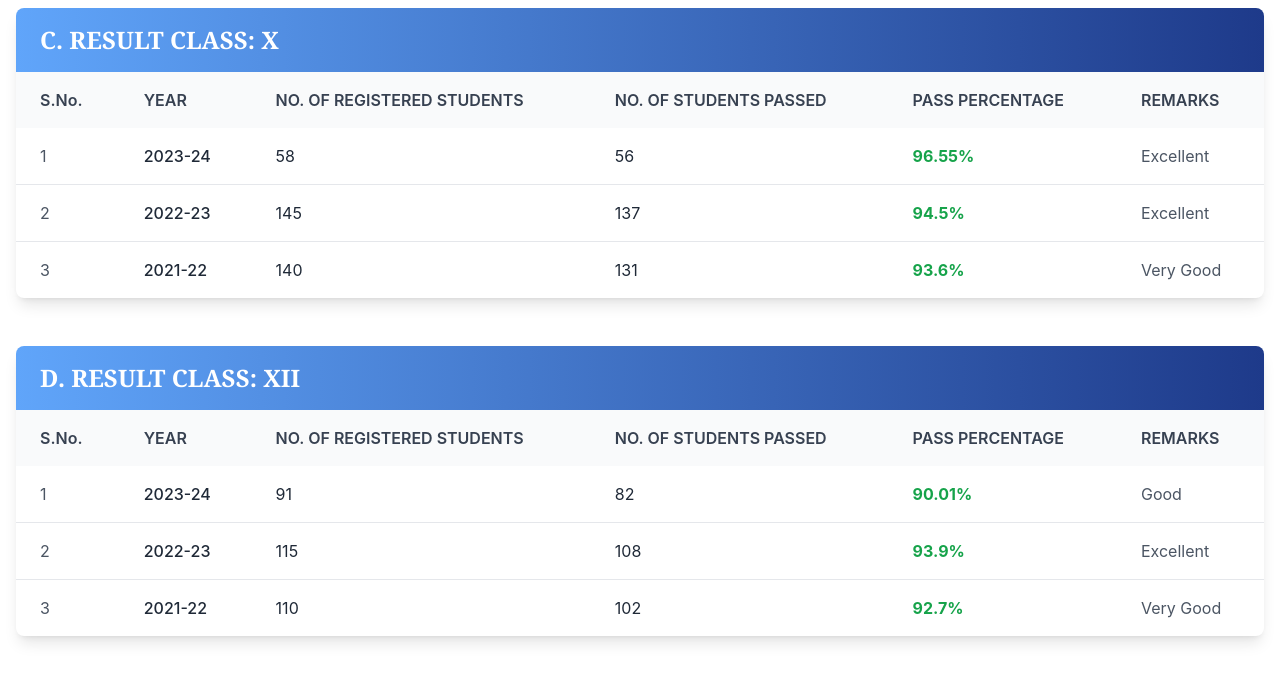
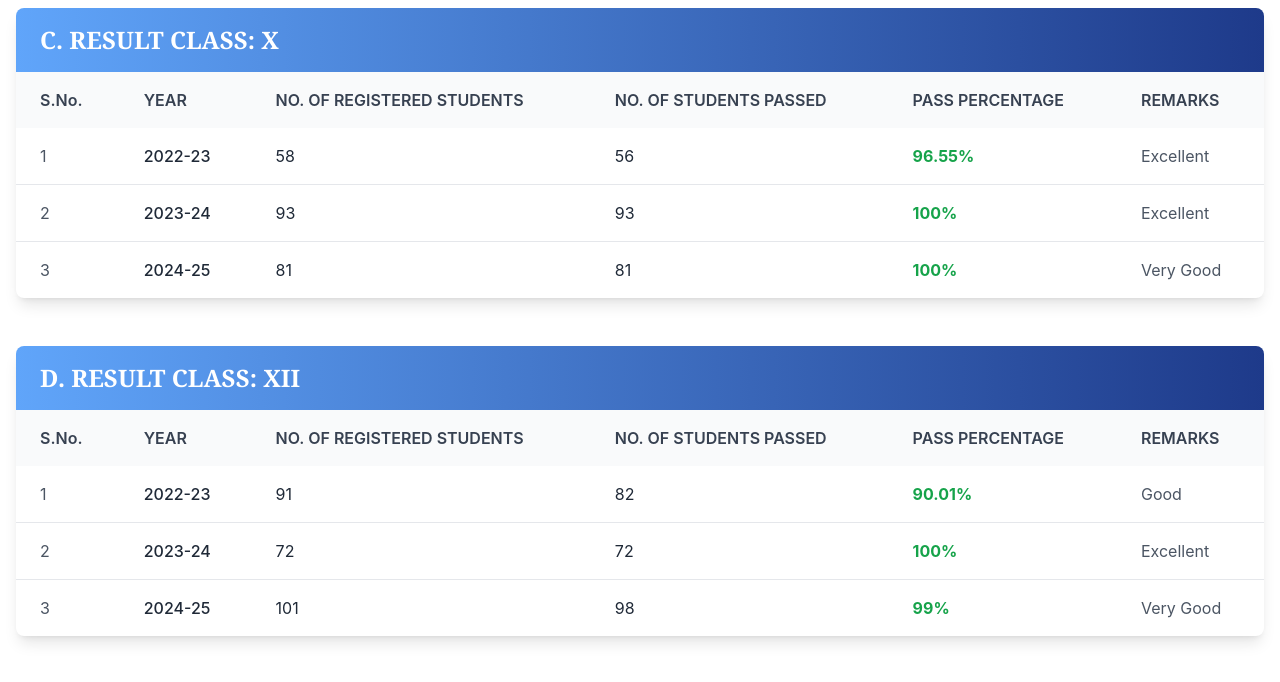
Before and after one commit to Tanisha-987/BITS, a React (Create React App) app: page /mandatory-disclosures in a window 1280 px wide. Shown: the part 1880-2562 px from the top of the page. Built offline with nearby package versions, Linux system fonts and the light colour scheme; the HTML template or start-up script is replaced by a standard one.

Commit message:
update marks

```diff
--- a/src/pages/MandatoryDisclosures.js
+++ b/src/pages/MandatoryDisclosures.js
@@ -633,7 +633,7 @@ const MandatoryDisclosures = () => {
                 <tbody className="divide-y divide-gray-200">
                   <tr className="hover:bg-gray-50">
                     <td className="px-6 py-4 text-gray-600">1</td>
-                    <td className="px-6 py-4 text-gray-800 font-medium">2023-24</td>
+                    <td className="px-6 py-4 text-gray-800 font-medium">2022-23</td>
                     <td className="px-6 py-4 text-gray-800">58</td>
                     <td className="px-6 py-4 text-gray-800">56</td>
                     <td className="px-6 py-4 text-green-600 font-bold">96.55%</td>
@@ -641,18 +641,18 @@ const MandatoryDisclosures = () => {
                   </tr>
                   <tr className="hover:bg-gray-50">
                     <td className="px-6 py-4 text-gray-600">2</td>
-                    <td className="px-6 py-4 text-gray-800 font-medium">2022-23</td>
-                    <td className="px-6 py-4 text-gray-800">145</td>
-                    <td className="px-6 py-4 text-gray-800">137</td>
-                    <td className="px-6 py-4 text-green-600 font-bold">94.5%</td>
+                    <td className="px-6 py-4 text-gray-800 font-medium">2023-24</td>
+                    <td className="px-6 py-4 text-gray-800">93</td>
+                    <td className="px-6 py-4 text-gray-800">93</td>
+                    <td className="px-6 py-4 text-green-600 font-bold">100%</td>
                     <td className="px-6 py-4 text-gray-600">Excellent</td>
                   </tr>
                   <tr className="hover:bg-gray-50">
                     <td className="px-6 py-4 text-gray-600">3</td>
-                    <td className="px-6 py-4 text-gray-800 font-medium">2021-22</td>
-                    <td className="px-6 py-4 text-gray-800">140</td>
-                    <td className="px-6 py-4 text-gray-800">131</td>
-                    <td className="px-6 py-4 text-green-600 font-bold">93.6%</td>
+                    <td className="px-6 py-4 text-gray-800 font-medium">2024-25</td>
+                    <td className="px-6 py-4 text-gray-800">81</td>
+                    <td className="px-6 py-4 text-gray-800">81</td>
+                    <td className="px-6 py-4 text-green-600 font-bold">100%</td>
                     <td className="px-6 py-4 text-gray-600">Very Good</td>
                   </tr>
                 </tbody>
@@ -682,7 +682,7 @@ const MandatoryDisclosures = () => {
                 <tbody className="divide-y divide-gray-200">
                   <tr className="hover:bg-gray-50">
                     <td className="px-6 py-4 text-gray-600">1</td>
-                    <td className="px-6 py-4 text-gray-800 font-medium">2023-24</td>
+                    <td className="px-6 py-4 text-gray-800 font-medium">2022-23</td>
                     <td className="px-6 py-4 text-gray-800">91</td>
                     <td className="px-6 py-4 text-gray-800">82</td>
                     <td className="px-6 py-4 text-green-600 font-bold">90.01%</td>
@@ -690,18 +690,18 @@ const MandatoryDisclosures = () => {
                   </tr>
                   <tr className="hover:bg-gray-50">
                     <td className="px-6 py-4 text-gray-600">2</td>
-                    <td className="px-6 py-4 text-gray-800 font-medium">2022-23</td>
-                    <td className="px-6 py-4 text-gray-800">115</td>
-                    <td className="px-6 py-4 text-gray-800">108</td>
-                    <td className="px-6 py-4 text-green-600 font-bold">93.9%</td>
+                    <td className="px-6 py-4 text-gray-800 font-medium">2023-24</td>
+                    <td className="px-6 py-4 text-gray-800">72</td>
+                    <td className="px-6 py-4 text-gray-800">72</td>
+                    <td className="px-6 py-4 text-green-600 font-bold">100%</td>
                     <td className="px-6 py-4 text-gray-600">Excellent</td>
                   </tr>
                   <tr className="hover:bg-gray-50">
                     <td className="px-6 py-4 text-gray-600">3</td>
-                    <td className="px-6 py-4 text-gray-800 font-medium">2021-22</td>
-                    <td className="px-6 py-4 text-gray-800">110</td>
-                    <td className="px-6 py-4 text-gray-800">102</td>
-                    <td className="px-6 py-4 text-green-600 font-bold">92.7%</td>
+                    <td className="px-6 py-4 text-gray-800 font-medium">2024-25</td>
+                    <td className="px-6 py-4 text-gray-800">101</td>
+                    <td className="px-6 py-4 text-gray-800">98</td>
+                    <td className="px-6 py-4 text-green-600 font-bold">99%</td>
                     <td className="px-6 py-4 text-gray-600">Very Good</td>
                   </tr>
                 </tbody>
```
